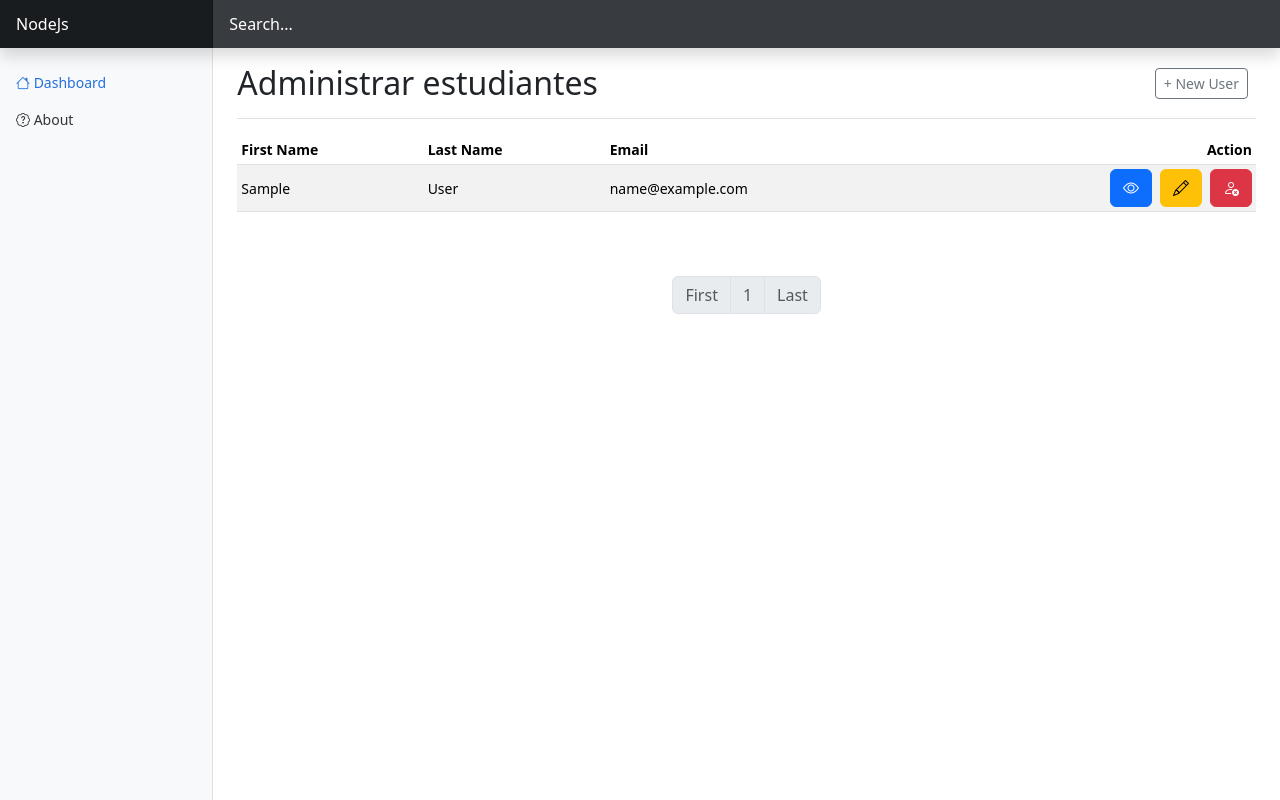
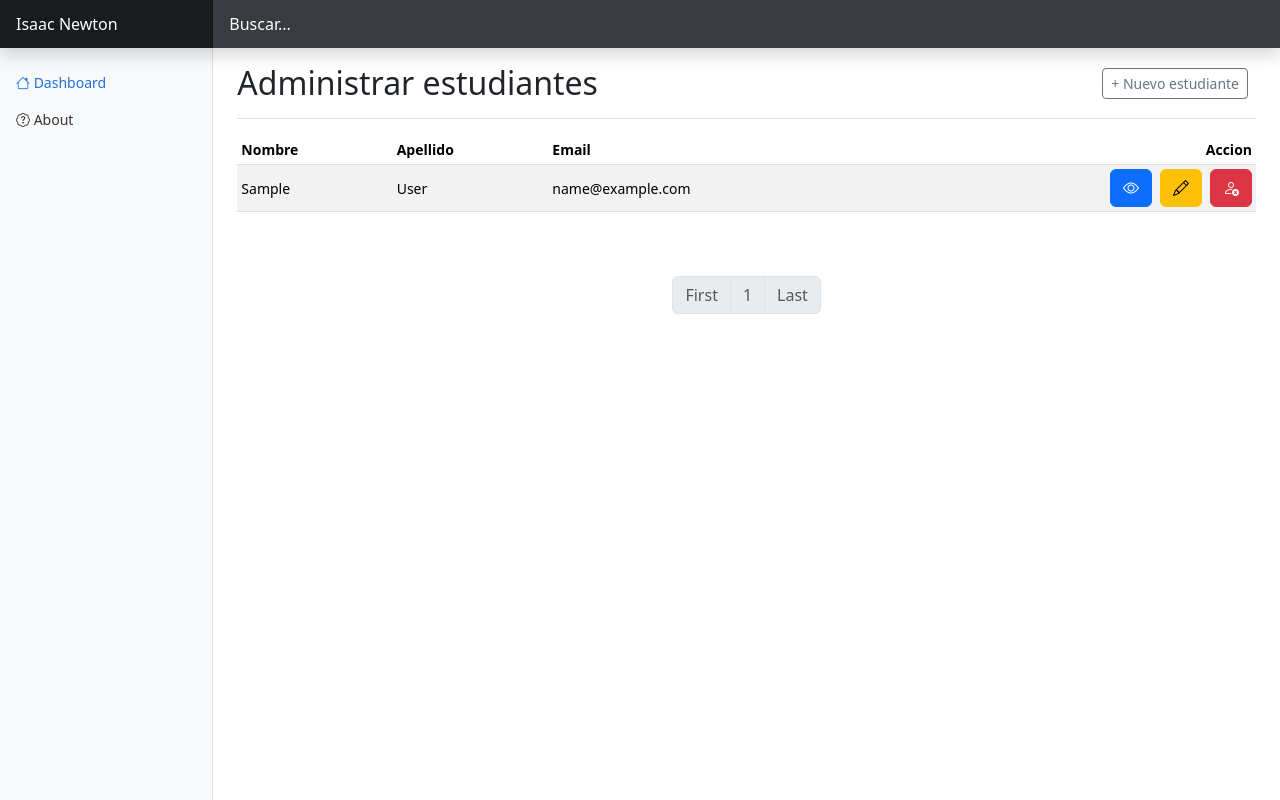
Before and after one commit to sau-c/isaac_newton, a Node server app: page / in a window 1280 px wide. Run offline with Node 20, Linux system fonts and the light colour scheme; the visitor is signed in with stand-in values (Sample User, id 1); data comes from the database, SQL or seed files in the repository; some libraries are stand-ins or nearby versions.

Commit message:
Resolver conflictos

```diff
--- a/app.js
+++ b/app.js
@@ -3,18 +3,12 @@ require('dotenv').config();
 const express = require('express');
 const expressLayout = require('express-ejs-layouts');
 const methodOverride = require('method-override');
-
-// npm uninstall express-flash-message
-//const { flash } = require('express-flash-message');
-
-// npm install connect-flash
 const flash = require('connect-flash');
-
 const session = require('express-session');
 const connectDB = require('./server/config/db');
 
 const app = express();
-const port = process.env.PORT || 5000;
+const port = process.env.PORT || 3000;
 
 // Connect to Database
 connectDB();
--- a/views/about.ejs
+++ b/views/about.ejs
@@ -6,6 +6,6 @@
 <p>Photo by Garrett Sears on Unsplash</p>
 
 <div class="pt-3">
-  <p>This is a simple user management system developed as part of a YouTube tutorial.</p>
-  <p>Check out my <a href="https://youtube.com/raddydev">YouTube Channel</a> and support by subscribing!</p>
+  <p>Esta es a escuela Isaac Newton.</p>
+  <p>Soporte<a href="https://youtube.com/">YouTube Channel</a>Direccion</p>
 </div>
--- a/views/index.ejs
+++ b/views/index.ejs
@@ -2,7 +2,7 @@
   <h1 class="h2">Administrar estudiantes</h1>
   <div class="btn-toolbar mb-2 mb-md 0">
     <div class="btn-group me-2">
-      <a href="/add" class="btn btn-sm btn-outline-secondary">+ New User</a>
+      <a href="/add" class="btn btn-sm btn-outline-secondary">+ Nuevo estudiante</a>
     </div>
   </div>
 </div>
@@ -21,10 +21,10 @@
   <table class="table table-striped table-sm">
     <thead>
       <tr>
-        <th scope="col">First Name</th>
-        <th scope="col">Last Name</th>
+        <th scope="col">Nombre</th>
+        <th scope="col">Apellido</th>
         <th scope="col">Email</th>
-        <th scope="col" class="text-end">Action</th>
+        <th scope="col" class="text-end">Accion</th>
       </tr>
     </thead>
 
--- a/views/partials/header.ejs
+++ b/views/partials/header.ejs
@@ -1,13 +1,13 @@
 <header class="navbar navbar-dark sticky-top bg-dark flex-md-nowrap p-0 shadow">
 
-  <a class="navbar-brand col-md-3 col-lg-2 me-0 px-3 fs-6" href="/">NodeJs</a>
+  <a class="navbar-brand col-md-3 col-lg-2 me-0 px-3 fs-6" href="/">Isaac Newton</a>
 
   <button class="navbar-toggler position-absolute d-md-none collapsed" type="button" data-bs-toggle="collapse" data-bs-target="#sidebarMenu" aria-controls="sidebarMenu" aria-expanded="false" aria-label="Toggle navigation">
     <span class="navbar-toggler-icon"></span>
   </button>
 
   <form class="nav col-12 col-md-auto flex-fill mb-2 justify-content-center mb-md-0" role="search" method="POST" action="/search">
-    <input type="search" name="searchTerm" class="form-control form-control-dark w-100 rounded-0 border-0" placeholder="Search..." aria-label="Search">
+    <input type="search" name="searchTerm" class="form-control form-control-dark w-100 rounded-0 border-0" placeholder="Buscar..." aria-label="Search">
   </form>
 
 </header>
--- a/views/search.ejs
+++ b/views/search.ejs
@@ -54,7 +54,7 @@
     </table>
 
   <% } else { %>
-    <h2>No results found.</h2>
+    <h2>No se encontraron resultados.</h2>
   <% } %>
 
 </div>
```
Also changed, not shown: package.json (+10 -2 lines).
